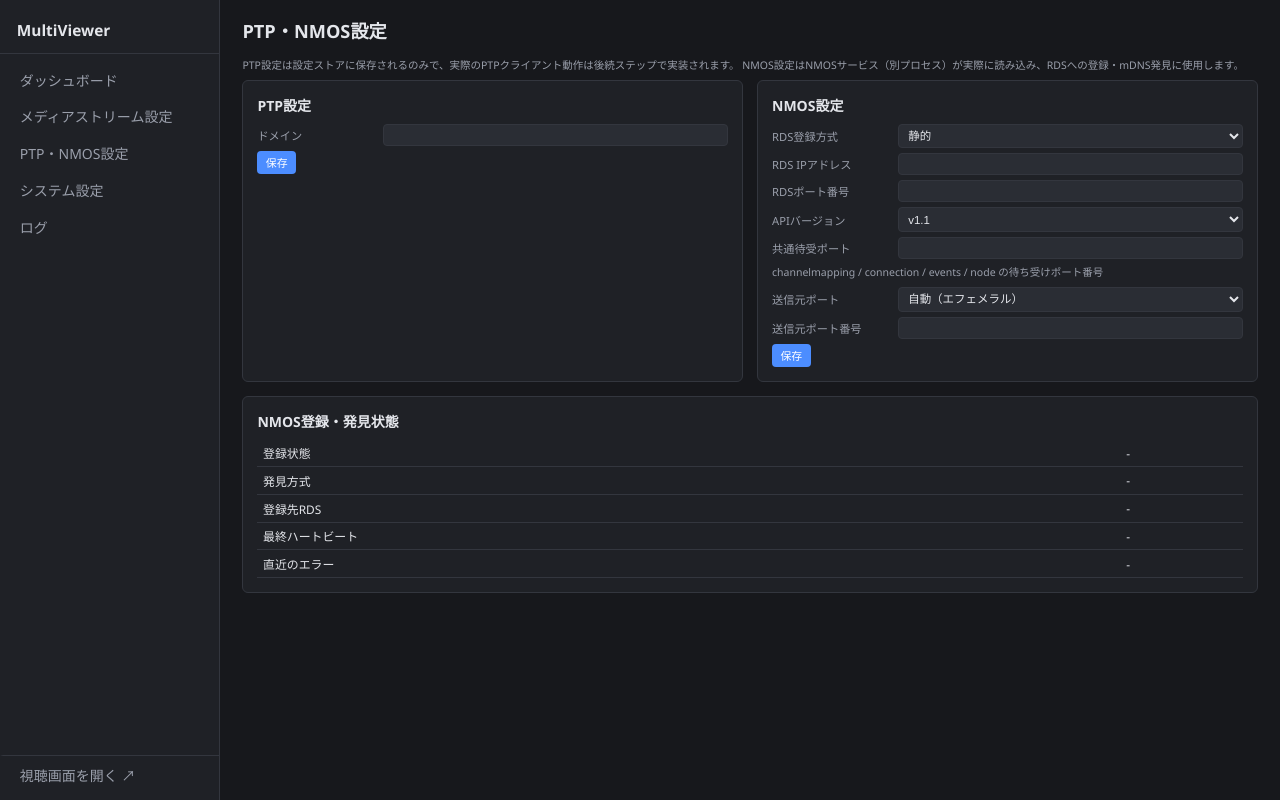
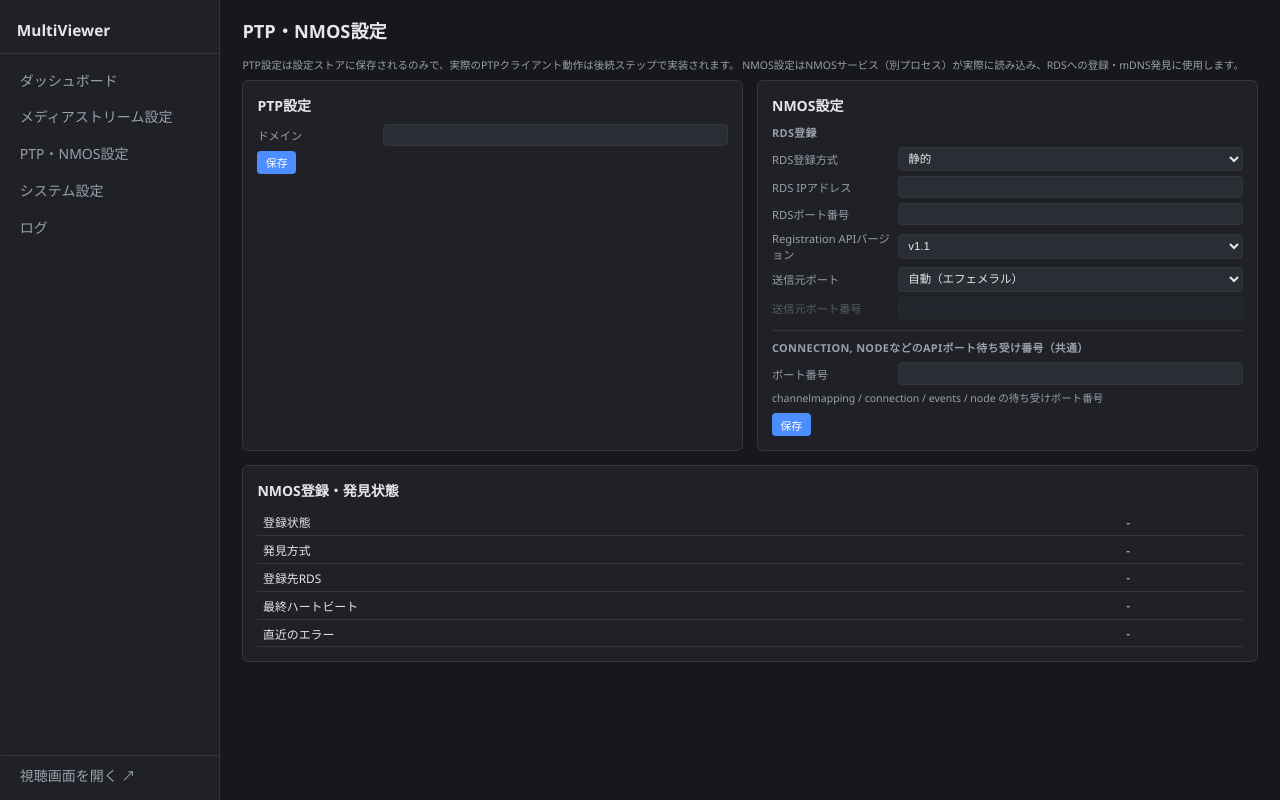
Before and after one commit to Panda-Taro/multi_viewer, a Python web app: template webgui/app/templates/ptp_nmos.html in a window 1280 px wide. Run offline with Jinja, Linux system fonts and the light colour scheme; the template is opened without the code that fills it, so the values that code supplies are empty.

Commit message:
fix(webgui): PTP・NMOS設定画面のNMOS設定を2領域に分割しグレーアウト表示を追加
対応する要件章: ④-8-4-3-2 NMOS設定

UI/フロントエンドのみの変更。バックエンド(登録ロジック)は変更していない。

- NMOS設定パネルを「RDS登録」(RDS登録方式/IPアドレス/ポート番号/Registration API
  バージョン/送信元ポート/送信元ポート番号)と「connection, nodeなどのAPIポート
  待ち受け番号（共通）」の2領域に分割
- RDS登録方式が「自動」のとき、RDS IPアドレス・RDSポート番号・Registration API
  バージョンをグレーアウト表示(入力自体は可能なまま維持し、値は保持される)。
  APIバージョンも含めた理由: 自動モードではmDNSで発見したRegistryが広報する
  バージョンを使うため実際には未使用であり、対象に含めた方が実態と一致するため
  (ユーザー確認済み)
- 送信元ポートが「自動」のとき、送信元ポート番号を同様にグレーアウト
- 切替はselectのchangeイベントで即座に反映

pytest 103件、全件パス確認済み。

Co-Authored-By: Claude Sonnet 5 <noreply@anthropic.com>

```diff
--- a/webgui/app/static/css/style.css
+++ b/webgui/app/static/css/style.css
@@ -192,6 +192,29 @@ h2 { font-size: 1rem; margin: 0 0 0.6rem; color: var(--text-dim); text-transform
 .endpoint-group-title { font-size: 0.75rem; color: var(--text-dim); margin-bottom: 0.3rem; }
 .endpoint-fields { display: grid; grid-template-columns: 1fr 1fr 80px; gap: 0.3rem; }
 
+/* Visually groups related fields within a panel (e.g. "RDS登録" vs the
+   shared API port), distinct from .endpoint-group which is specifically
+   for the Amber/Blue transport endpoint fields on the media page. */
+.panel-section {
+  border-top: 1px solid var(--border);
+  margin-top: 0.8rem;
+  padding-top: 0.6rem;
+}
+.panel-section-title {
+  font-size: 0.78rem;
+  font-weight: 600;
+  color: var(--text-dim);
+  text-transform: uppercase;
+  letter-spacing: 0.03em;
+  margin-bottom: 0.5rem;
+}
+
+/* A field that is currently not in effect (e.g. the static RDS
+   address/port while RDS discovery is set to "auto") -- dimmed to signal
+   it is inactive, but deliberately left editable, not disabled, so the
+   operator's value is preserved for when they switch back. */
+.form-row.field-inactive { opacity: 0.45; }
+
 input[type=text], input[type=number], select {
   width: 100%;
   background: var(--bg-input);
--- a/webgui/app/static/js/ptp_nmos.js
+++ b/webgui/app/static/js/ptp_nmos.js
@@ -86,6 +86,7 @@ async function saveNmos() {
       status.textContent = "保存失敗: " + (body.detail || res.status);
       status.classList.add("err");
       restoreFields(nmosSnapshot);
+      updateNmosFieldStates();
       return;
     }
     status.textContent = "保存しました";
@@ -95,6 +96,7 @@ async function saveNmos() {
     status.textContent = "保存失敗: " + e;
     status.classList.add("err");
     restoreFields(nmosSnapshot);
+    updateNmosFieldStates();
   }
 }
 
@@ -150,12 +152,33 @@ async function refreshNmosStatus() {
   }
 }
 
+// Dims (but does not disable) fields that the current RDS登録方式/送信元ポート
+// selection means are not actually used -- the operator's value is kept
+// editable and preserved for when they switch back, only the styling
+// signals it is currently inactive.
+function updateNmosFieldStates() {
+  const rdsIsAuto = document.getElementById("nmos-rds-discovery").value === "auto";
+  document.querySelectorAll('[data-gray-group="rds-static"]').forEach((row) => {
+    row.classList.toggle("field-inactive", rdsIsAuto);
+  });
+  document.getElementById("nmos-rds-static-hint").hidden = !rdsIsAuto;
+
+  const sourcePortIsAuto = document.getElementById("nmos-source-port-mode").value === "auto";
+  document.querySelectorAll('[data-gray-group="source-port-number"]').forEach((row) => {
+    row.classList.toggle("field-inactive", sourcePortIsAuto);
+  });
+}
+
 document.addEventListener("DOMContentLoaded", () => {
   ptpSnapshot = snapshotFields(PTP_FIELDS);
   nmosSnapshot = snapshotFields(NMOS_FIELDS);
   document.getElementById("ptp-save").addEventListener("click", savePtp);
   document.getElementById("nmos-save").addEventListener("click", saveNmos);
 
+  document.getElementById("nmos-rds-discovery").addEventListener("change", updateNmosFieldStates);
+  document.getElementById("nmos-source-port-mode").addEventListener("change", updateNmosFieldStates);
+  updateNmosFieldStates();
+
   refreshNmosStatus();
   setInterval(refreshNmosStatus, 5000);
 });
--- a/webgui/app/templates/ptp_nmos.html
+++ b/webgui/app/templates/ptp_nmos.html
@@ -20,6 +20,8 @@
 
   <div class="panel" id="nmos-panel">
     <div class="panel-title">NMOS設定</div>
+
+    <div class="panel-section-title">RDS登録</div>
     <div class="form-row">
       <label>RDS登録方式</label>
       <select id="nmos-rds-discovery">
@@ -27,27 +29,25 @@
         <option value="auto" {% if config.nmos.rds_discovery == "auto" %}selected{% endif %}>自動 (mDNS+DNS-SD)</option>
       </select>
     </div>
-    <div class="form-row">
+    <div class="form-row" data-gray-group="rds-static">
       <label>RDS IPアドレス</label>
       <input type="text" id="nmos-rds-address" value="{{ config.nmos.rds_static.address }}">
     </div>
-    <div class="form-row">
+    <div class="form-row" data-gray-group="rds-static">
       <label>RDSポート番号</label>
       <input type="number" id="nmos-rds-port" min="0" max="65535" value="{{ config.nmos.rds_static.port }}">
     </div>
-    <div class="form-row">
-      <label>APIバージョン</label>
+    <div class="form-row" data-gray-group="rds-static">
+      <label>Registration APIバージョン</label>
       <select id="nmos-rds-version">
         <option value="v1.1" {% if config.nmos.rds_static.api_version == "v1.1" %}selected{% endif %}>v1.1</option>
         <option value="v1.2" {% if config.nmos.rds_static.api_version == "v1.2" %}selected{% endif %}>v1.2</option>
         <option value="v1.3" {% if config.nmos.rds_static.api_version == "v1.3" %}selected{% endif %}>v1.3</option>
       </select>
     </div>
-    <div class="form-row">
-      <label>共通待受ポート</label>
-      <input type="number" id="nmos-common-port" min="0" max="65535" value="{{ config.nmos.common_port }}">
+    <div class="help-text" id="nmos-rds-static-hint" hidden>
+      RDS登録方式が「自動」のため、上記3項目は使用されません（mDNSで発見したRDSの情報を使用します）
     </div>
-    <div class="help-text">channelmapping / connection / events / node の待ち受けポート番号</div>
     <div class="form-row">
       <label>送信元ポート</label>
       <select id="nmos-source-port-mode">
@@ -55,10 +55,20 @@
         <option value="manual" {% if config.nmos.source_port_mode == "manual" %}selected{% endif %}>手動</option>
       </select>
     </div>
-    <div class="form-row">
+    <div class="form-row" data-gray-group="source-port-number">
       <label>送信元ポート番号</label>
       <input type="number" id="nmos-source-port" min="0" max="65535" value="{{ config.nmos.source_port or '' }}">
     </div>
+
+    <div class="panel-section">
+      <div class="panel-section-title">connection, nodeなどのAPIポート待ち受け番号（共通）</div>
+      <div class="form-row">
+        <label>ポート番号</label>
+        <input type="number" id="nmos-common-port" min="0" max="65535" value="{{ config.nmos.common_port }}">
+      </div>
+      <div class="help-text">channelmapping / connection / events / node の待ち受けポート番号</div>
+    </div>
+
     <button class="btn btn-small" id="nmos-save">保存</button>
     <span class="save-status" id="nmos-status"></span>
   </div>
```
